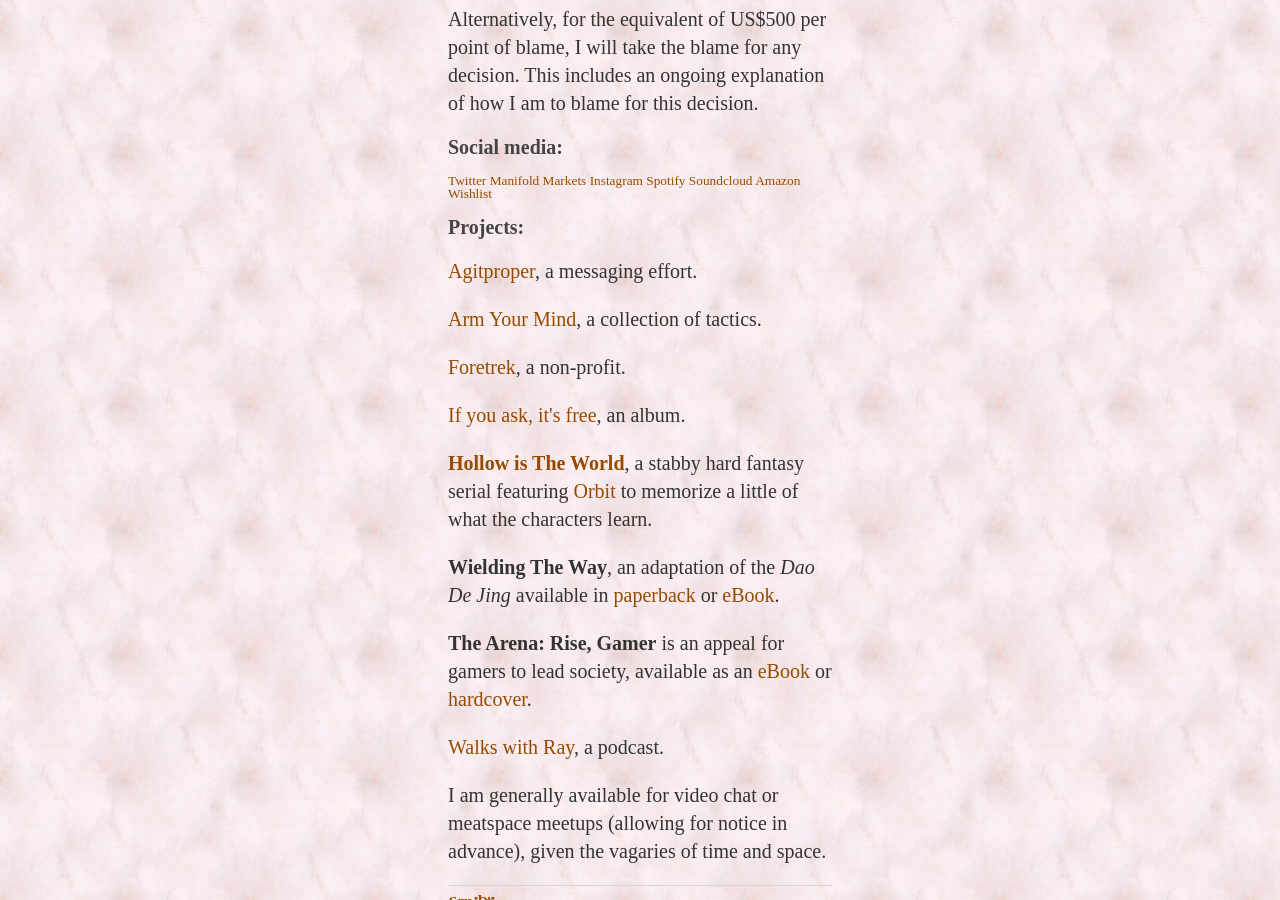
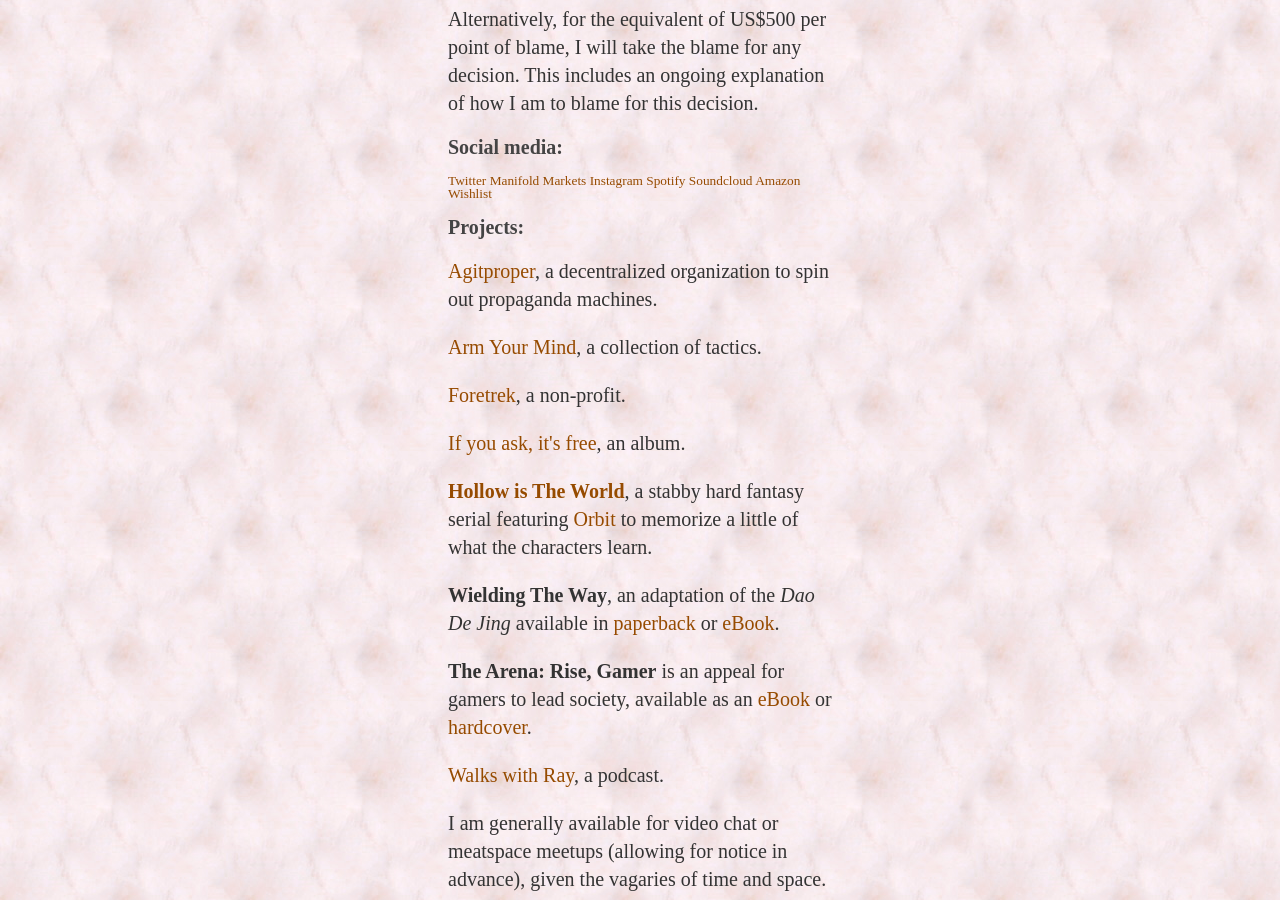
Before and after one commit to ray-dorai/ray-dorai.github.io, a Jekyll site: the page built from index.html, in a window 1280 px wide and 900 px high, scrolled down 621 px. Built offline with Jekyll 4.4.1, drawn with Linux system fonts in a browser that asks for light colours; some web fonts are replaced.

Commit message:
Update index.html

```diff
--- a/index.html
+++ b/index.html
@@ -17,7 +17,7 @@
 	        <i class="cp cp-shopping-bag"></i> <a href="https://www.amazon.com/hz/wishlist/ls/7FKJHPJVHUQG?ref_=wl_share">Amazon Wishlist</a>
 
 	<h2>Projects:</h2>
-	        <p><a href="https://www.agitproper.org/">Agitproper</a>, a messaging effort.</p>
+	        <p><a href="https://www.agitproper.org/">Agitproper</a>, a decentralized organization to spin out propaganda machines.</p>
 	        <p><a href="https://ray-dorai.github.io/armyourmind/">Arm Your Mind</a>, a collection of tactics.</p>
 	        <p><a href="https://foretrek.com/">Foretrek</a>, a non-profit.</p>
 	        <p><a href="https://raydoraisamy.bandcamp.com/album/if-you-ask-its-free">If you ask, it's free</a>, an album.</p>
```
